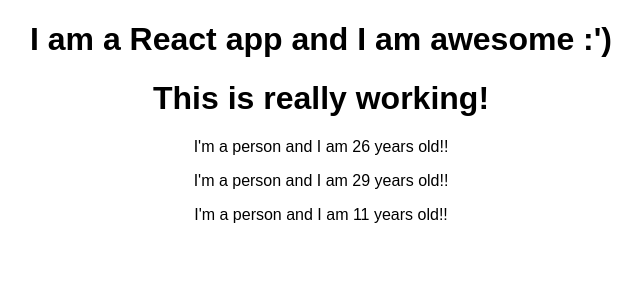
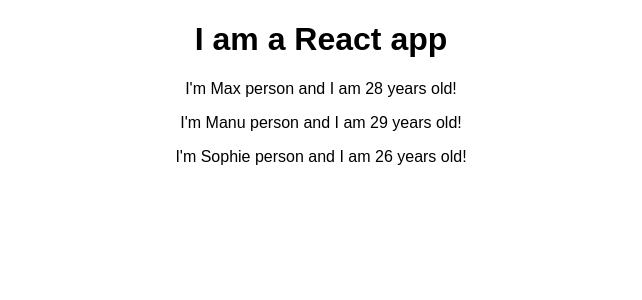
Before and after one commit to camolinasim/React_projects, a React (Create React App) app in the folder second_project_incremental/react-complete-guide/: page / in a window 1280 px wide. Shown: the top 300 px of the page, without its empty margins (319-961 px from the left). Built offline with nearby package versions, Linux system fonts and the light colour scheme.

Commit message:
better dynamic content

```diff
--- a/second_project_incremental/react-complete-guide/src/App.js
+++ b/second_project_incremental/react-complete-guide/src/App.js
@@ -6,11 +6,10 @@
   render() {
     return (
       <div className="App">
-        <h1>I am a React app and I am awesome :')</h1>
-        <h1>This is really working!</h1>
-        <Person/>
-        <Person/>
-        <Person/>
+        <h1>I am a React app</h1>
+        <Person name="Max" age="28"/>
+        <Person name="Manu" age="29">My hobbies: racing </Person>
+        <Person name="Sophie" age="26"/>
       </div>
     );
 
--- a/second_project_incremental/react-complete-guide/src/Person/Person.js
+++ b/second_project_incremental/react-complete-guide/src/Person/Person.js
@@ -1,7 +1,7 @@
 import React from 'react';
-
-const person = () => {
-    return <p>I'm a person and I am {Math.floor(Math.random() * 30)} years old!!</p>
+//we can output dynamic content as part of our JSX content
+const person = (props) => {
+    return <p>I'm {props.name} person and I am {props.age} years old!</p>
 }
 
 export default person;
```
